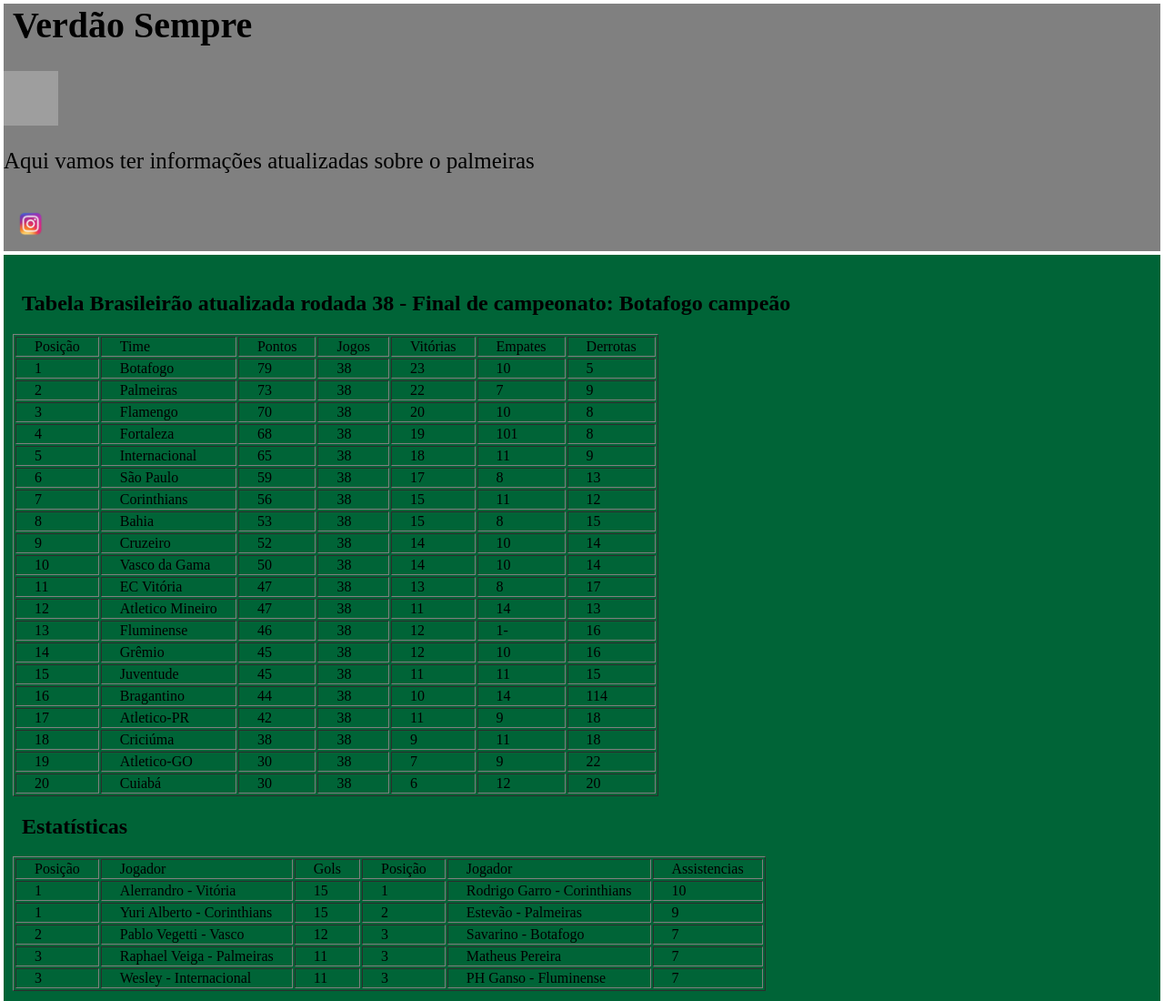
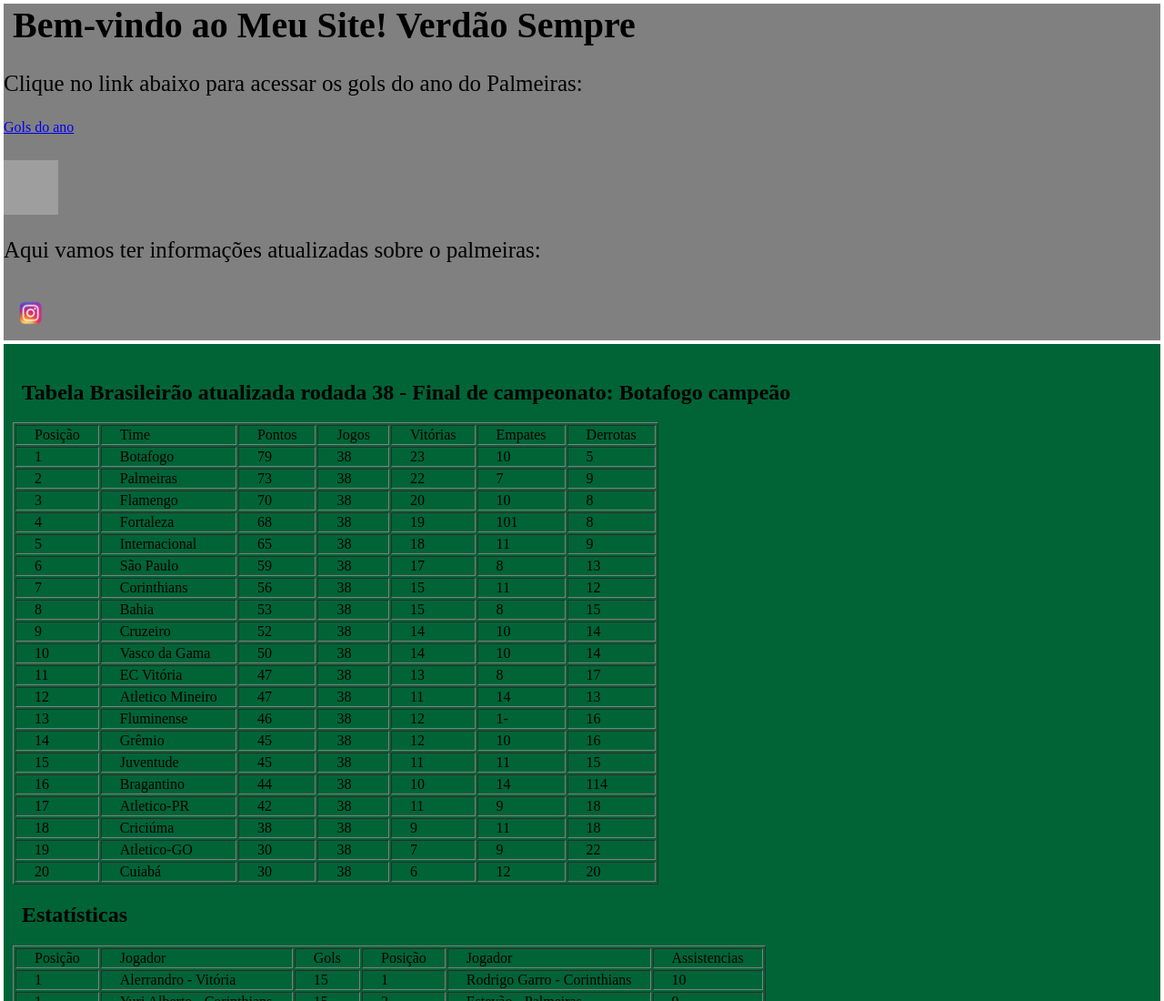
Before and after one commit to Pedrow769/Site-Palmeiras, a plain HTML site: page index.html in a window 1280 px wide. Shown: the top 1100 px of the page at 91% size. Drawn offline with Linux system fonts and the light colour scheme; grey boxes are pictures that could not be loaded.

Commit message:
Atualização

```diff
--- a/index.html
+++ b/index.html
@@ -1,6 +1,20 @@
 <html>
 
 <body>
+    <!DOCTYPE html>
+<html lang="pt-BR">
+<head>
+    <meta charset="UTF-8">
+    <meta name="viewport" content="width=device-width, initial-scale=1.0">
+    <title>Exemplo com Link</title>
+</head>
+<body>
+    <h1>Bem-vindo ao Meu Site! Verdão Sempre</h1>
+    <p>Clique no link abaixo para acessar os gols do ano do Palmeiras:</p>
+    <a href="https://pedrow769.github.io/Verdao-Sempre-Gols-do-ano/index.html">Gols do ano</a>
+</body>
+</html>
+
 
     <title>Verdão Sempre</title>
     <!--Esse é o titulo da pagina-->
@@ -9,11 +23,12 @@
     <link rel="preconnect" href="https://fonts.gstatic.com" crossorigin>
     <link href="https://fonts.googleapis.com/css2?family=Josefin+Sans:ital,wght@0,100..700;1,100..700&display=swap"
         rel="stylesheet">
-    <h1>Verdão Sempre</h1>
+    <h1></h1>
     <img src="Simbolo-palmeiras-1.png">
-    <p>Aqui vamos ter informações atualizadas sobre o palmeiras</p>
+    <p>Aqui vamos ter informações atualizadas sobre o palmeiras:</p>
     <a href="https://www.instagram.com/palmeirasmemes1914/">
         <img src="Logo insta.png" alt=""> </a>
+
 
     <section class="Tabela">
         <H2>Tabela Brasileirão atualizada rodada 38 - Final de campeonato: Botafogo campeão</H2>
--- a/styles.css
+++ b/styles.css
@@ -4,7 +4,10 @@ body {
     border: solid white 4px;
     font-family: 'Times New Roman', Times, serif;
 }
+.button {
+background-color: black;
 
+}
 .Tabela {
     background-color: rgb(0, 100, 55);
     padding-bottom: 20px;
```
